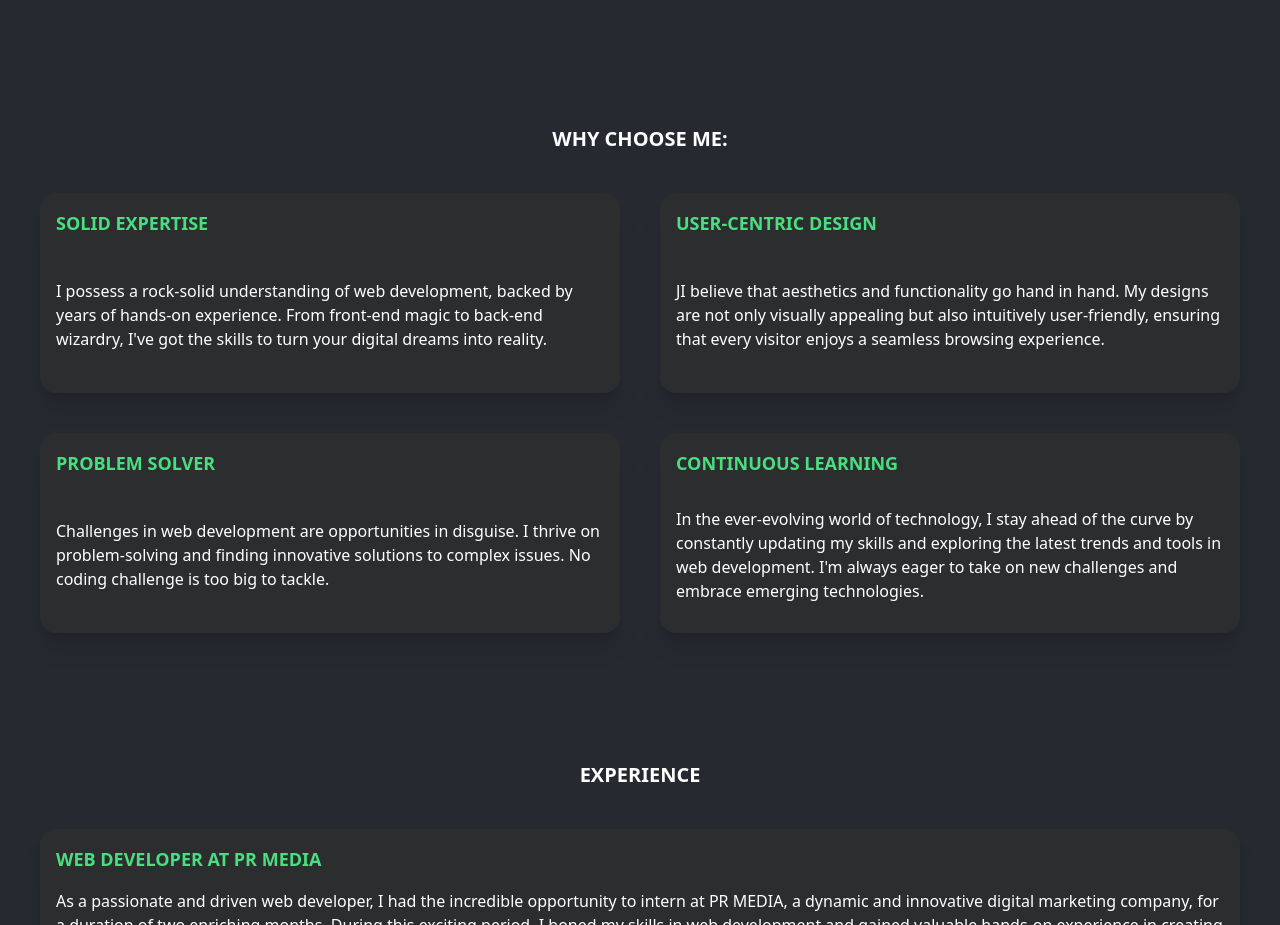
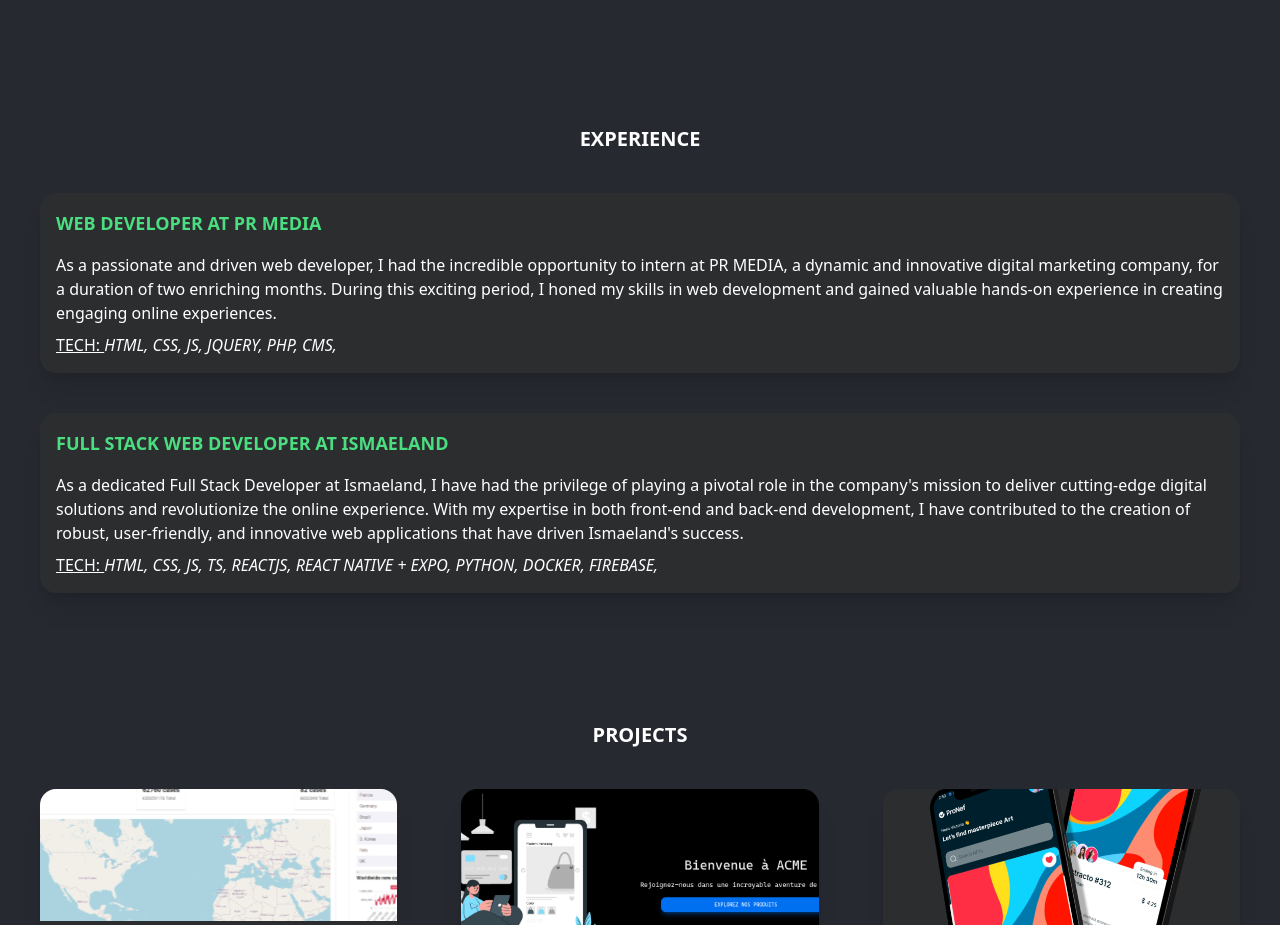
Before and after one commit to oussamachah2020/portfolio, a Next.js app: page / in a window 1280 px wide. Shown: the part 1280-2205 px from the top of the page. Built offline with nearby package versions, Linux system fonts and the light colour scheme.

Commit message:
ui changes + BUILD

```diff
--- a/app/components/About.tsx
+++ /dev/null
@@ -1,57 +0,0 @@
-"use client";
-import React from "react";
-import { qualities } from "../data/Qualities";
-import { motion } from "framer-motion";
-
-type Props = {};
-
-const container = {
-  hidden: { opacity: 1, scale: 0 },
-  visible: {
-    opacity: 1,
-    scale: 1,
-    transition: {
-      delayChildren: 0.3,
-      staggerChildren: 0.2,
-    },
-  },
-};
-
-const item = {
-  hidden: { y: 20, opacity: 0 },
-  visible: {
-    y: 0,
-    opacity: 1,
-  },
-};
-
-const About = (props: Props) => {
-  return (
-    <div className="mt-32 w-full">
-      <p className="uppercase text-center text-xl font-bold">Why Choose Me:</p>
-      <motion.section
-        variants={container}
-        initial="hidden"
-        animate="visible"
-        className="grid grid-cols-1 md:grid-cols-2 justify-center items-center mt-10 px-10 gap-10"
-      >
-        {qualities.map((quality) => (
-          <motion.div
-            variants={item}
-            key={quality.id}
-            className="card shadow-xl text-white bg-[#302f2fa9] w-[100%] h-[100%] md:h-[200px] flex flex-col"
-          >
-            <div className="card-body flex-grow p-4">
-              <p className="uppercase text-left text-lg font-semibold mb-2 text-green-400">
-                {quality.title}
-              </p>
-              <p className="text-left text-white">{quality.description}</p>
-            </div>
-          </motion.div>
-        ))}
-      </motion.section>
-    </div>
-  );
-};
-
-export default About;
--- a/app/page.tsx
+++ b/app/page.tsx
@@ -1,10 +1,7 @@
 import Image from "next/image";
 import { Inter } from "next/font/google";
 import { Header, Hero, Skills, Projects, Contact } from "./components";
-import About from "./components/About";
 import Experience from "./components/Experience";
-
-const inter = Inter({ subsets: ["latin"] });
 
 export default function Home() {
   return (
@@ -12,7 +9,6 @@
       <Header />
       <Hero />
       <Skills />
-      <About />
       <Experience />
       <Projects />
       <Contact />
```
